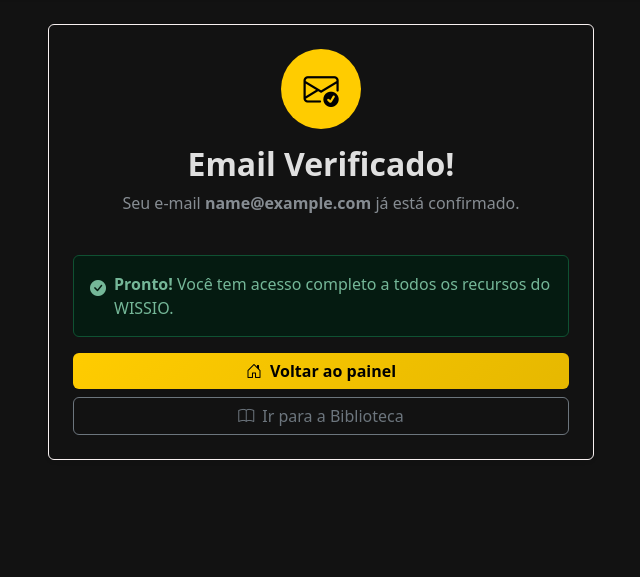
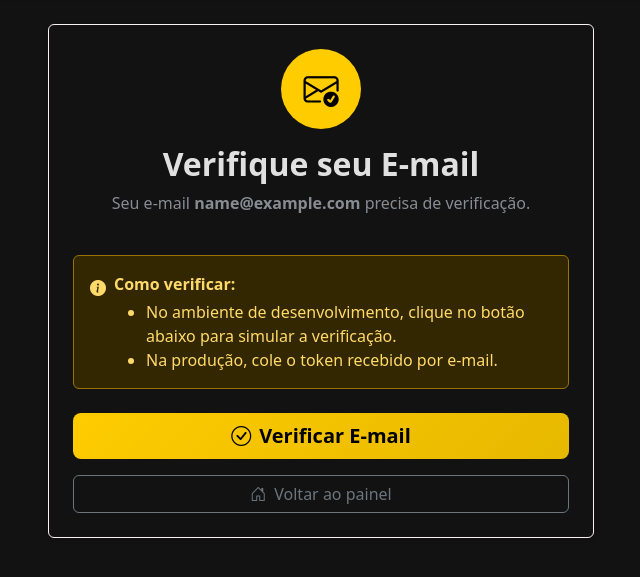
Before and after one commit to aloksi-sys/wissio, a Flask app: page /verificar-email in a window 1280 px wide. Shown: the part 69-646 px from the top of the page, without its empty margins (319-959 px from the left). Run offline with Flask 3, Linux system fonts and the light colour scheme; the visitor is signed in with stand-in values (Sample User, id 1); tables that the repository leaves empty hold one stand-in row (values such as "Sample post"); some libraries are stand-ins or nearby versions.

Commit message:
FIX: navbar email verification using session, verificar_email POST

```diff
--- a/templates/base.html
+++ b/templates/base.html
@@ -224,7 +224,7 @@
             <div class="collapse navbar-collapse" id="navbarNav">
                 <ul class="navbar-nav me-auto">
                     {% if session.get('usuario_id') %}
-                        {% if usuario and not usuario.email_verificado %}
+                        {% if not session.get('email_verificado') %}
                         <li class="nav-item">
                             <a class="nav-link fw-semibold" href="{{ url_for('verificar_email') }}"
                                style="color: var(--wissio-gold) !important;" title="Verificar e-mail">
--- a/templates/verificar_email.html
+++ b/templates/verificar_email.html
@@ -9,23 +9,30 @@
                      style="width: 80px; height: 80px; background: var(--wissio-gold); color: var(--wissio-black);">
                     <i class="bi bi-envelope-check" style="font-size: 2.2rem;"></i>
                 </div>
-                <h2 class="fw-bold">Email Verificado!</h2>
-                <p class="text-muted">Seu e-mail <strong>{{ usuario.email if usuario else 'você' }}</strong> já está confirmado.</p>
+                <h2 class="fw-bold">Verifique seu E-mail</h2>
+                <p class="text-muted">Seu e-mail <strong>{{ user.email if user else '' }}</strong> precisa de verificação.</p>
             </div>
 
-            <div class="alert alert-success d-flex align-items-start">
-                <i class="bi bi-check-circle-fill me-2 mt-1"></i>
+            <div class="alert alert-warning d-flex align-items-start mb-4">
+                <i class="bi bi-info-circle-fill me-2 mt-1"></i>
                 <div>
-                    <strong>Pronto!</strong> Você tem acesso completo a todos os recursos do WISSIO.
+                    <strong>Como verificar:</strong>
+                    <ul class="mb-0 mt-1">
+                        <li>No ambiente de desenvolvimento, clique no botão abaixo para simular a verificação.</li>
+                        <li>Na produção, cole o token recebido por e-mail.</li>
+                    </ul>
                 </div>
             </div>
 
-            <div class="d-grid gap-2">
-                <a href="{{ url_for('home') }}" class="btn btn-wissio-primary">
+            <form method="POST">
+                <button type="submit" class="btn btn-wissio-primary w-100 btn-lg">
+                    <i class="bi bi-check-circle me-2"></i>Verificar E-mail
+                </button>
+            </form>
+
+            <div class="d-grid gap-2 mt-3">
+                <a href="{{ url_for('home') }}" class="btn btn-outline-secondary">
                     <i class="bi bi-house-door me-2"></i>Voltar ao painel
-                </a>
-                <a href="{{ url_for('biblioteca') }}" class="btn btn-outline-secondary">
-                    <i class="bi bi-book me-2"></i>Ir para a Biblioteca
                 </a>
             </div>
         </div>
--- a/wissio_app.py
+++ b/wissio_app.py
@@ -163,6 +163,7 @@
     # Login OK - gravar sessão
     session['usuario_id'] = user.id
     session['usuario_nome'] = user.nome
+    session['email_verificado'] = user.email_verificado
     session.permanent = True
 
     print(f"DEBUG LOGIN: SUCESSO ID={user.id}")
@@ -512,39 +513,26 @@
         return jsonify({"error": str(e)}), 500
 
 
-@app.route('/verificar-email')
+@app.route('/verificar-email', methods=['GET', 'POST'])
 @login_required
 def verificar_email():
-    # Verifica se o token de verificação está presente
-    token = request.args.get('token')
+    user = Usuario.query.get(session['usuario_id'])
 
-    if token:
-        # Processa o token de verificação
-        user = Usuario.query.get(session['usuario_id'])
-        if user and user.token_verificacao == token and user.verificar_token(token):
-            user.email_verificado = True
-            user.token_verificacao = None
-            user.token_verificacao_expira = None
-            db.session.commit()
-            flash('E-mail verificado com sucesso!', 'success')
-            return redirect(url_for('home'))
-        else:
-            flash('Token inválido ou expirado.', 'danger')
-            return redirect(url_for('home'))
+    if request.method == 'POST':
+        # Verificação instantânea por clique no botão
+        user.email_verificado = True
+        user.token_verificacao = None
+        user.token_verificacao_expira = None
+        db.session.commit()
+        session['email_verificado'] = True
+        flash('E-mail verificado com sucesso! Bem-vindo ao WISSIO.', 'success')
+        return redirect(url_for('home'))
 
-    # Caso base: verifica se o email já está verificado
-    user = Usuario.query.get(session['usuario_id'])
-    if user and user.email_verificado:
-        return render_template('verificar_email.html')
+    # Se já estiver verificado, garante que a sessão reflete isso
+    if user.email_verificado:
+        session['email_verificado'] = True
 
-    # Token necessário para verificação
-    if user:
-        user.gerar_token_verificacao()
-        session['token_verificacao'] = user.token_verificacao
-        # Em produção, enviaria email. Aqui, mostra o token para teste
-        flash(f'Token de verificação: {user.token_verificacao}. Copie e cole na URL para verificar.', 'info')
-
-    return render_template('verificar_email.html')
+    return render_template('verificar_email.html', user=user)
 
 
 @app.route('/textos')
```
